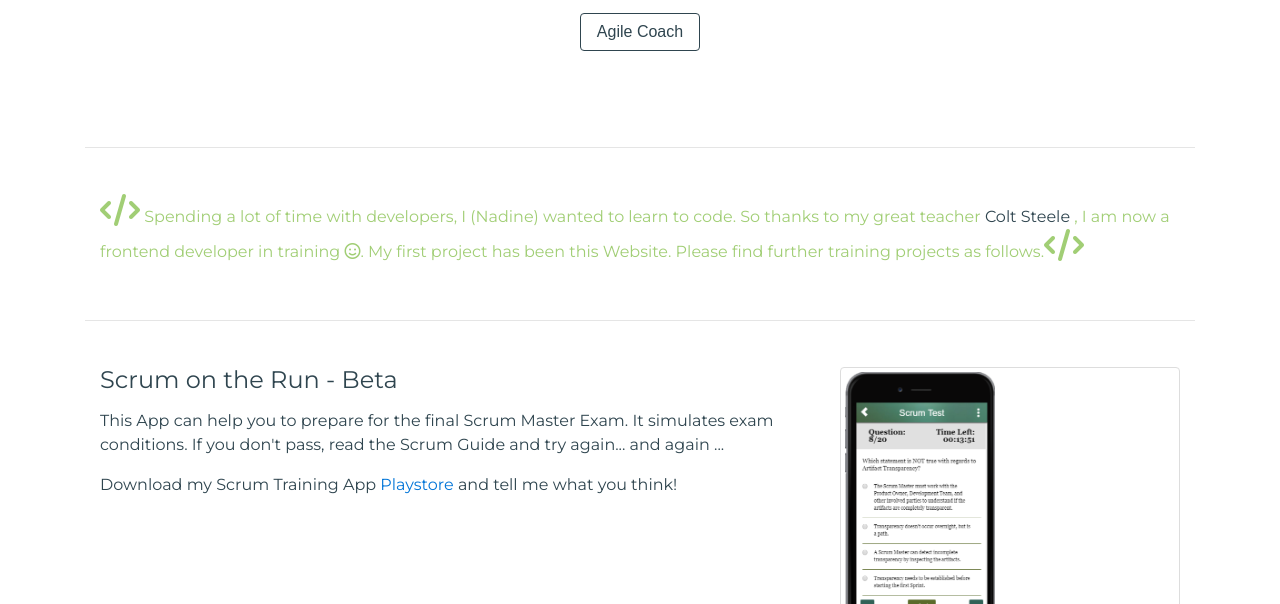
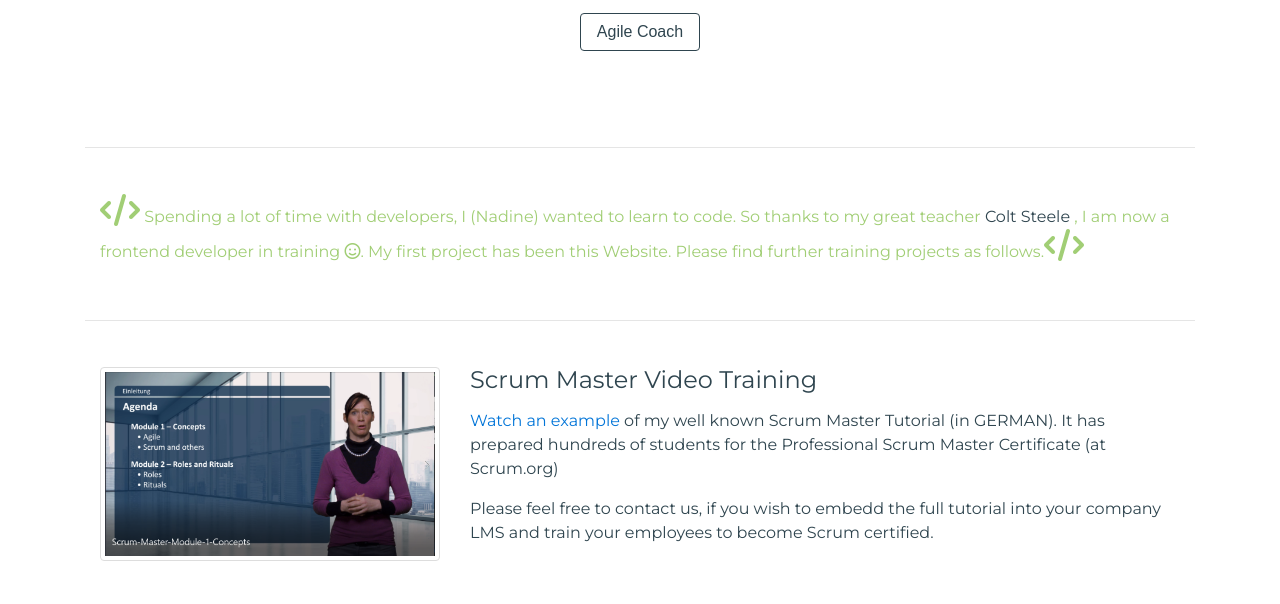
Before and after one commit to internadine/internadine.github.io, a plain HTML site: page featured.html in a window 1280 px wide. Shown: the part 175-779 px from the top of the page. Drawn offline with nearby package versions, Linux system fonts and the light colour scheme; a script that the page names is missing.

Commit message:
add scrum master video tutorial to featured

```diff
--- a/featured.html
+++ b/featured.html
@@ -91,6 +91,20 @@
         </div>
         <hr />
         <div class="container">
+                <div class="row">
+                        <div class="col-lg-4">
+                            <div class="img-thumbnail">
+                                <a href="https://youtu.be/gePHfpUvWAU"><img src="assets/img/scrum_master_video.png" alt="Color picker game"></a>
+                            </div>
+                        </div>
+                        <div class="col-lg-8">
+                            <h4><a href="https://youtu.be/gePHfpUvWAU" class="text"> Scrum Master Video Training</a></h4>
+                            <p></p>
+                            <p class="text"><a href="https://youtu.be/gePHfpUvWAU"> Watch an example <a/>of my well known Scrum Master Tutorial (in GERMAN). It has prepared hundreds of students for the Professional Scrum Master Certificate (at Scrum.org)  </p>
+                            <p class="text">Please feel free to contact us, if you wish to embedd the full tutorial into your company LMS and train your employees to become Scrum certified.</p>
+                        </div>
+                    </div>
+                    <hr />
             <div class="row">
                 <div class="col-lg-8">
                     <h4><a href="https://play.google.com/apps/testing/com.app.scrumtest" class="text">Scrum on the Run - Beta</a> </h4>
```
Also changed, not shown: assets/img/scrum_master_video.png (added).
